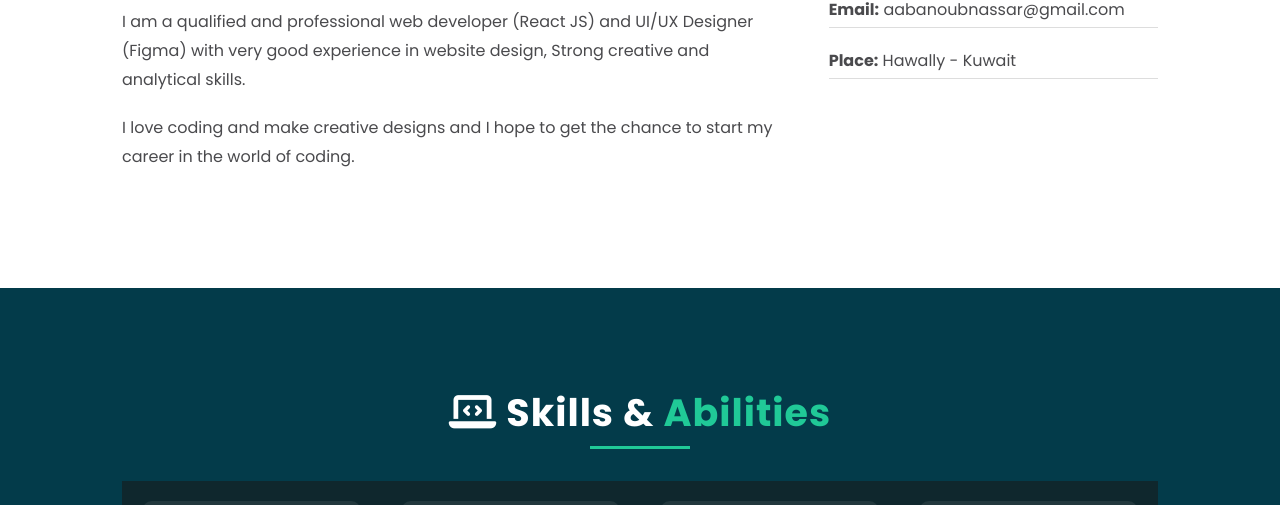
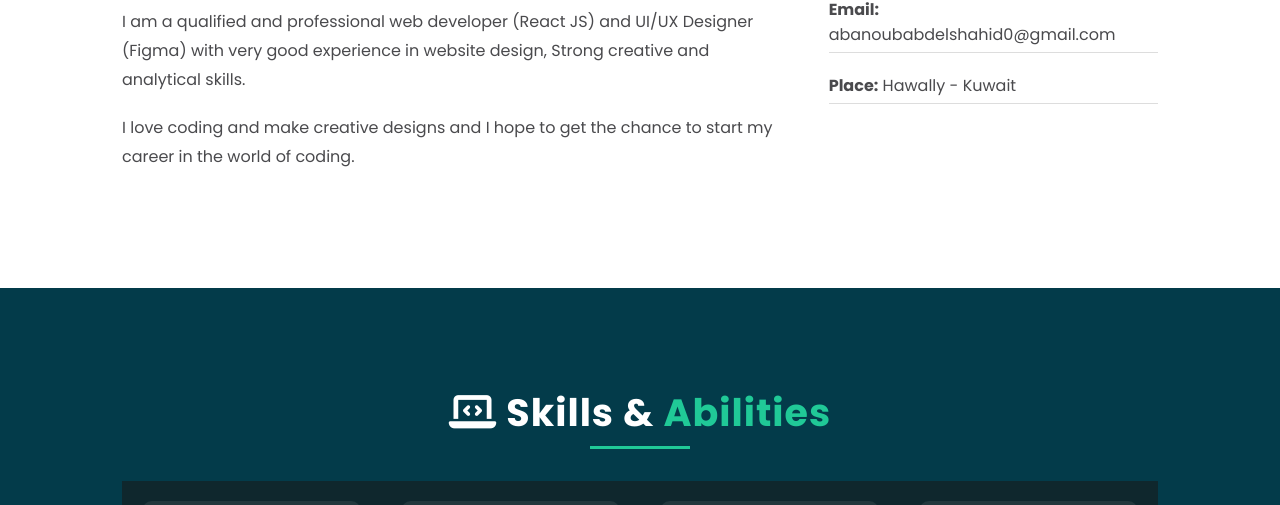
Before and after one commit to AbanoubNassar/My-Portofolio, a plain HTML site: page index.html in a window 1280 px wide. Shown: the part 1082-1587 px from the top of the page. Drawn offline with Linux system fonts and the light colour scheme.

Commit message:
Update index.html

```diff
--- a/index.html
+++ b/index.html
@@ -71,7 +71,7 @@
                 </div>
                 <div class="col-2">
                     <p><b>Age:</b> 27</p>
-                    <p><b>Email:</b> aabanoubnassar@gmail.com</p>
+                    <p><b>Email:</b> abanoubabdelshahid0@gmail.com</p>
                     <p><b>Place:</b> Hawally - Kuwait</p>
                 </div>
             </div>
```
